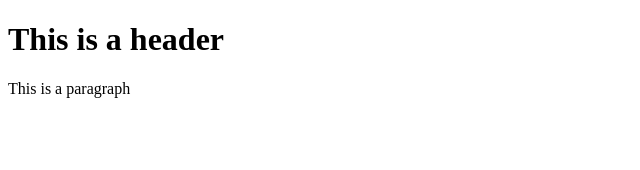
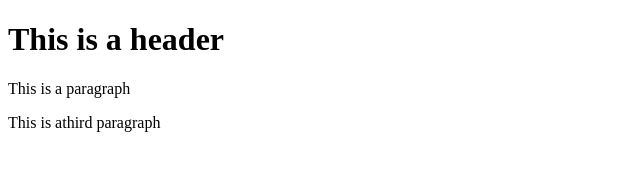
Before and after one commit to ArturTola/git-test, a plain HTML site: page index.html in a window 1280 px wide. Shown: the whole page, without its empty margins (0-640 px from the left). Drawn offline with Linux system fonts and the light colour scheme.

Commit message:
Third commit

```diff
--- a/index.html
+++ b/index.html
@@ -3,5 +3,6 @@
   <body>
     <h1>This is a header</h1>
     <p>This is a paragraph</p>
+    <p>This is athird paragraph</p>
   </body>
 </html>
```
